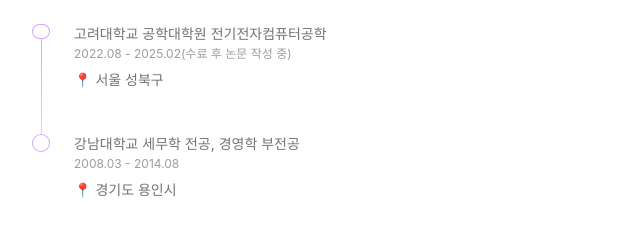
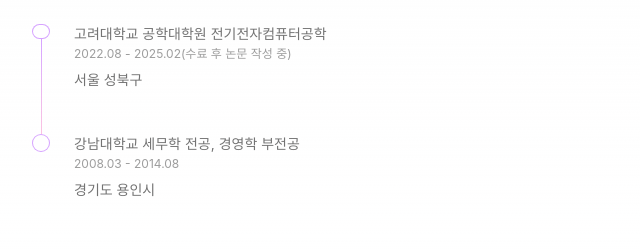
Before and after one commit to azipark/my_portfolio, an Astro site: page / in a window 1280 px wide. Shown: the part 4200-4450 px from the top of the page, 112-752 px from the left. Built offline with nearby package versions, Linux system fonts and the light colour scheme; Astro itself is replaced by a stand-in of ours; a web font is replaced by a local one.

Commit message:
불필요한 이모지 삭제

```diff
--- a/src/components/EducationSection.tsx
+++ b/src/components/EducationSection.tsx
@@ -28,7 +28,7 @@
               index={index}
             >
               <p className="text-sm text-muted-foreground mb-3">
-                📍 {edu.location}
+                {edu.location}
               </p>
             </TimelineItem>
           ))}
```
